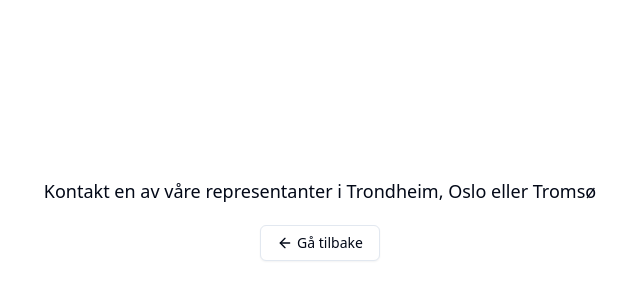
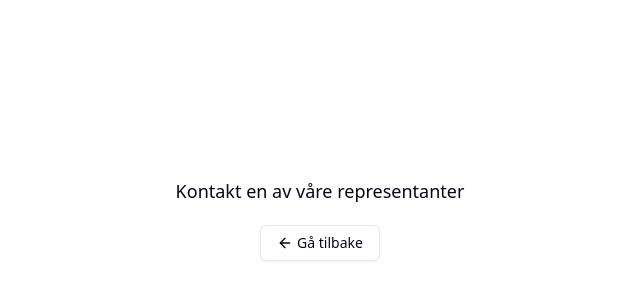
Before and after one commit to 24-20/dinid-react, a React (Vite) app in the folder frontend/: page /contact in a window 1280 px wide. Shown: the part 144-444 px from the top of the page, without its empty margins (320-960 px from the left). Built offline with nearby package versions, Linux system fonts and the light colour scheme.

Commit message:
updating db

```diff
--- a/frontend/src/firebase/firebaseConfig.ts
+++ b/frontend/src/firebase/firebaseConfig.ts
@@ -15,6 +15,9 @@ const firebaseConfig = {
   messagingSenderId: import.meta.env.VITE_MESSAGINGSENDERID,
   appId: import.meta.env.VITE_APPID
 };
+// Import the functions you need from the SDKs you need
+
+
 // Initialize Firebase
 const app = initializeApp(firebaseConfig);
 
--- a/frontend/src/pages/Contact.tsx
+++ b/frontend/src/pages/Contact.tsx
@@ -6,7 +6,7 @@ import { NavLink } from "react-router-dom"
 const Contact = () => {
   return (
     <div className=' w-screen h-[calc(100vh-74px)] flex flex-col items-center justify-center gap-3 px-8'>
-            <h1 className=' text-lg text-center'>Kontakt en av våre representanter i Trondheim, Oslo eller Tromsø</h1>
+            <h1 className=' text-lg text-center'>Kontakt en av våre representanter</h1>
             <NavLink to={'/'}><Button className=" gap-1 mt-2" variant={'outline'}><ArrowLeft size={16} />{' '}Gå tilbake </Button></NavLink>
 
         </div>
```
Also changed, not shown: 1 other file (tests, documents, lock files or other folders).
